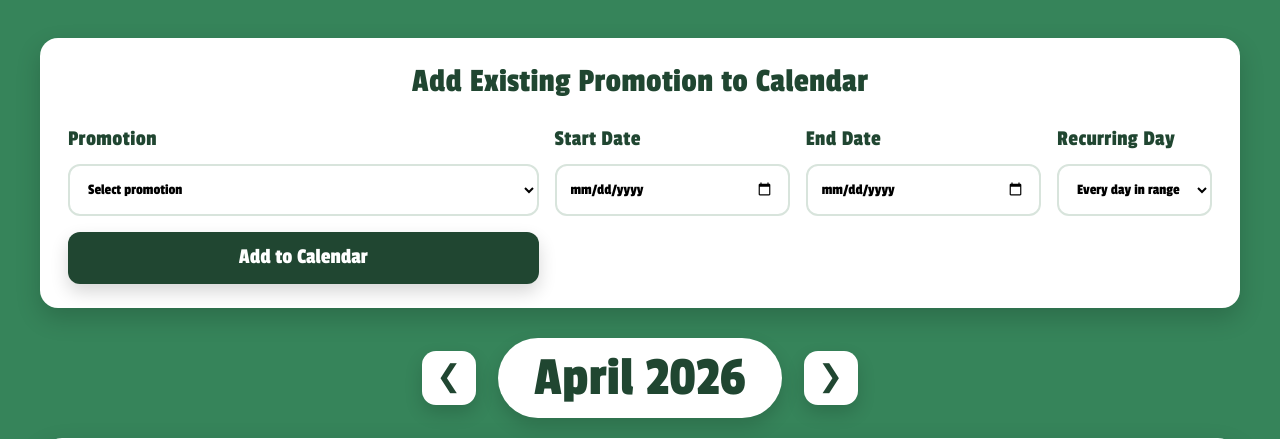
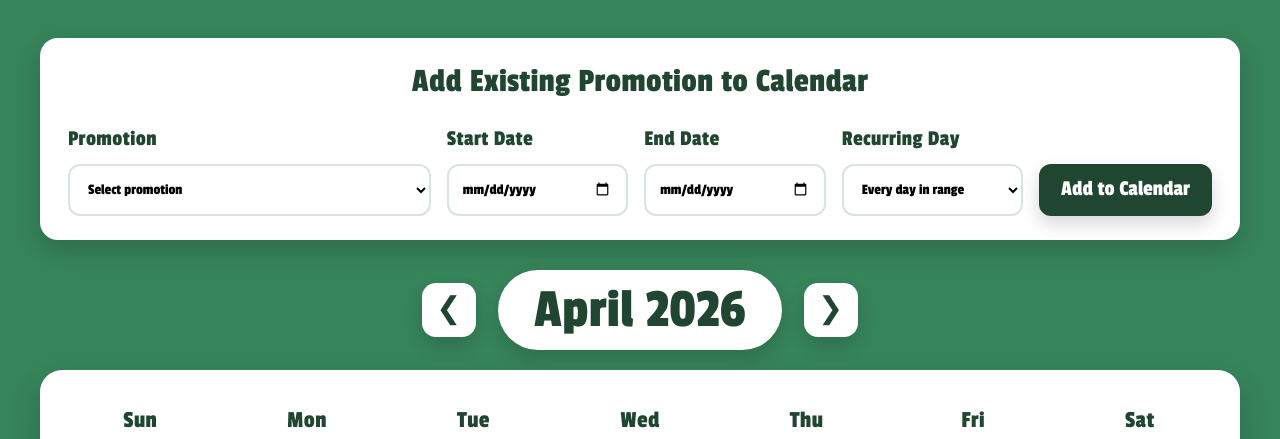
Before and after one commit to UMDBMGT407/S2026_TEAM7, a Flask app: page /view-promos in a window 1280 px wide. Shown: the part 72-511 px from the top of the page. Run offline with Flask 3, Linux system fonts and the light colour scheme; the visitor is signed in with stand-in values (Sample User, id 1); data that the repository does not hold is empty; some libraries are stand-ins or nearby versions.

Commit message:
Update admin.css - updated

```diff
--- a/static/css/admin.css
+++ b/static/css/admin.css
@@ -3958,7 +3958,7 @@ body {
 
 .promo-toolbar-form {
   display: grid;
-  grid-template-columns: 2fr 1fr 1fr auto;
+  grid-template-columns: 2fr 1fr 1fr 1fr auto;
   gap: 16px;
   align-items: end;
 }
```
